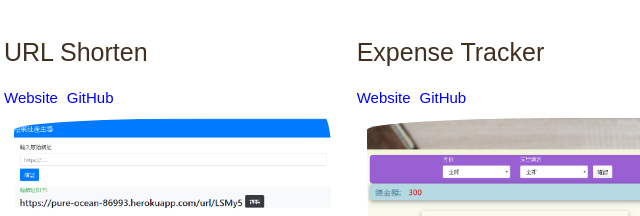
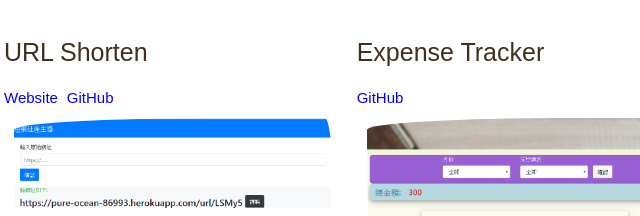
Before and after one commit to umbrally/profile, a website: page index.html in a window 1280 px wide. Shown: the part 3096-3312 px from the top of the page, 122-762 px from the left. Drawn offline with nearby package versions, Linux system fonts and the light colour scheme; a web font is replaced by a local one.

Commit message:
'modufy'

```diff
--- a/index.html
+++ b/index.html
@@ -313,8 +313,7 @@
 
         <div class="col-work">
           <h5 class="mb-3">Expense Tracker</h5>
-          <a href="https://pure-ocean-86993.herokuapp.com/">Website</a>
-          <a href="https://github.com/umbrally/url-shorten">
+          <a href="https://github.com/umbrally/expense-tracker-sequelize">
             GitHub
           </a>
           <img src="image\snapshot_expense_tracker.PNG" alt="Expense tracker" class="m-2">
```
